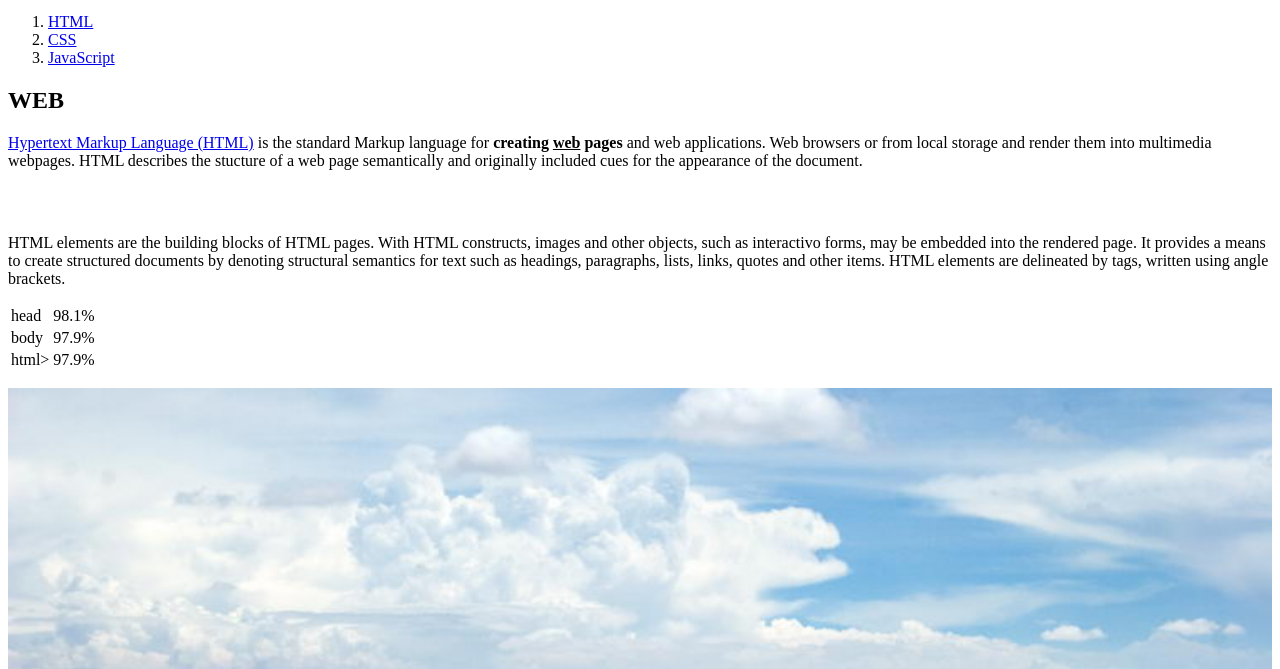
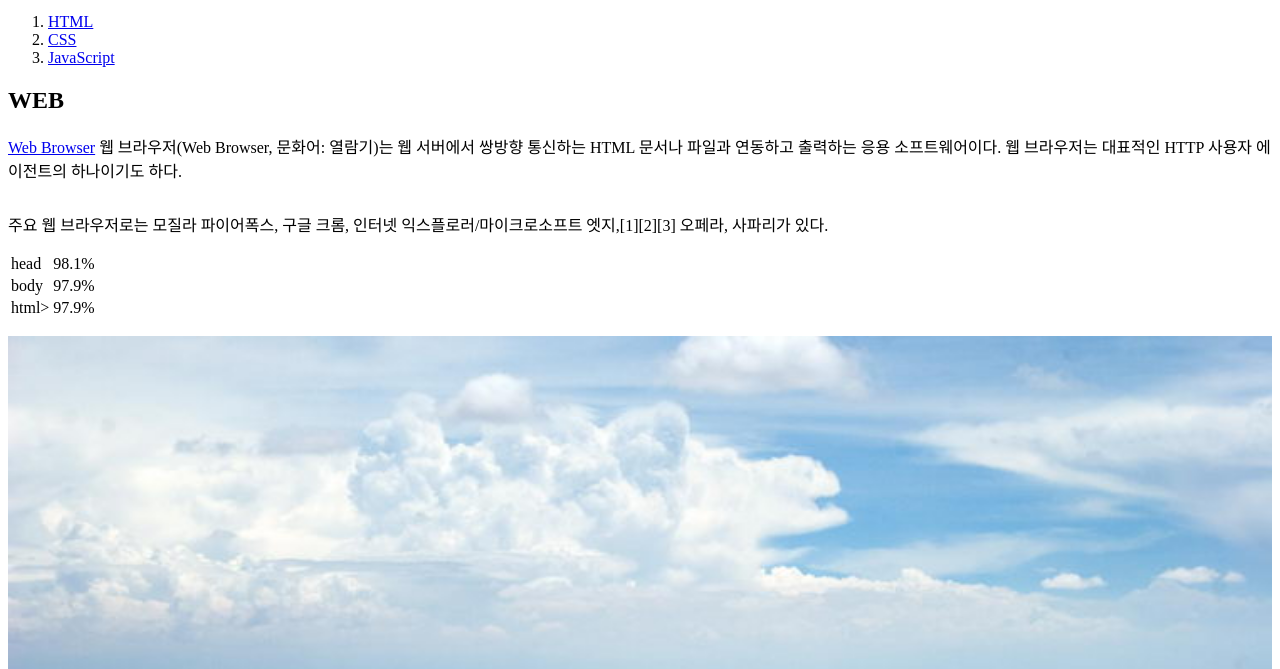
Before and after one commit to Mekoon/web1, a plain HTML site: page index.html in a window 1280 px wide. Shown: the part 107-776 px from the top of the page. Drawn offline with Linux system fonts and the light colour scheme.

Commit message:
Add files via upload

```diff
--- a/index.html
+++ b/index.html
@@ -19,16 +19,13 @@
   </ol>
 
   <h2>WEB</h2>
-  <p><a href="https://www.w3.org/TR/html5/" target="_blank" title="html5 specification">Hypertext Markup Language (HTML)</a> is the standard Markup language for <strong>creating <u>web</u> pages</strong> and web applications.
-Web browsers or from local storage and render them into multimedia webpages.
-HTML describes the stucture of a web page semantically and originally included cues for the appearance of the document.</p>
+  <p><a href="https://ko.wikipedia.org/wiki/%EC%9B%B9_%EB%B8%8C%EB%9D%BC%EC%9A%B0%EC%A0%80" target="_blank" title="Web specification">Web Browser</a> 웹 브라우저(Web Browser, 문화어: 열람기)는 웹 서버에서 쌍방향 통신하는 HTML 문서나 파일과 연동하고 출력하는 응용 소프트웨어이다. 웹 브라우저는 대표적인 HTTP 사용자 에이전트의 하나이기도 하다. </p>
 
-  <br>
+<p style="margin-top:30px;">
 
-  <p style="margin-top:30px;">HTML elements are the building blocks of HTML pages.
-With HTML constructs, images and other objects, such as interactivo forms, may be embedded into the rendered page.
-It provides a means to create structured documents by denoting structural semantics for text such as headings, paragraphs, lists, links, quotes and other items.
-HTML elements are delineated by tags, written using angle brackets.</p>
+<p>
+주요 웹 브라우저로는 모질라 파이어폭스, 구글 크롬, 인터넷 익스플로러/마이크로소프트 엣지,[1][2][3] 오페라, 사파리가 있다.
+</p>
 
   <p><table>
     <tr>
```
